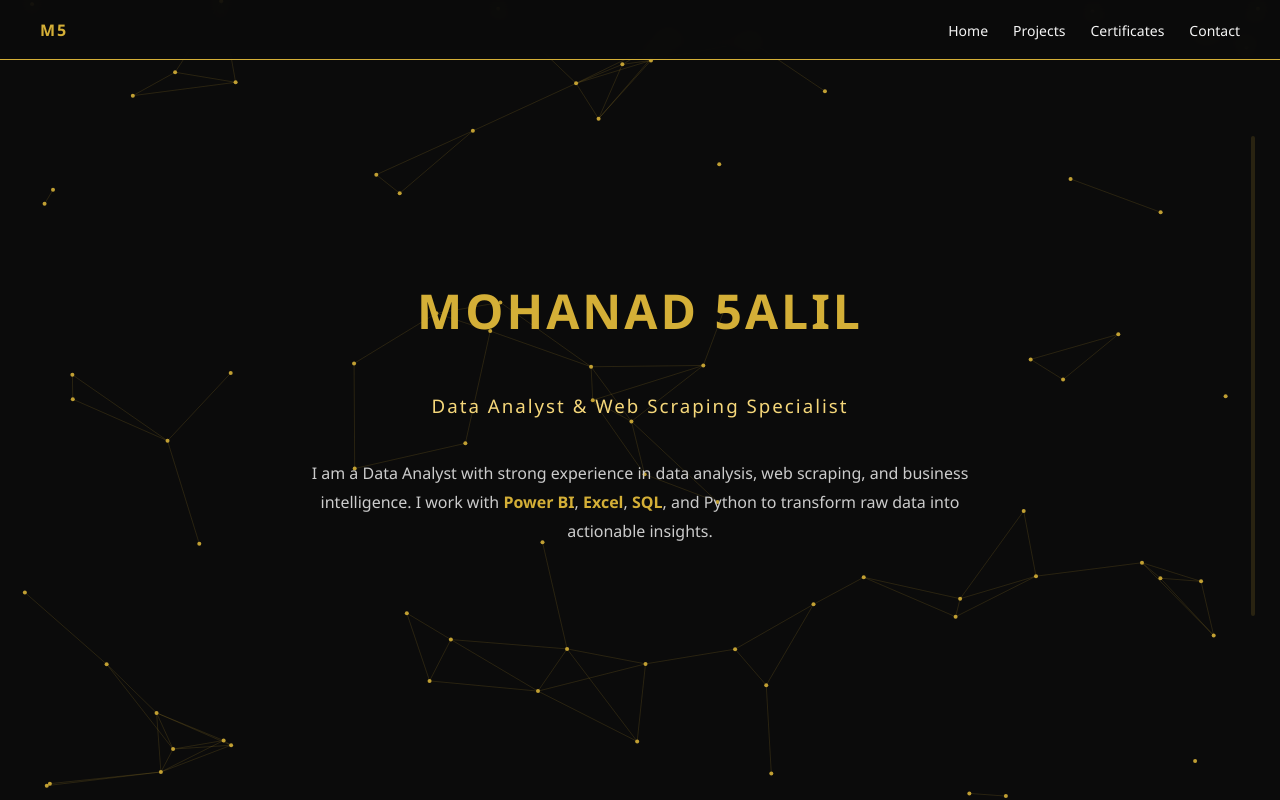
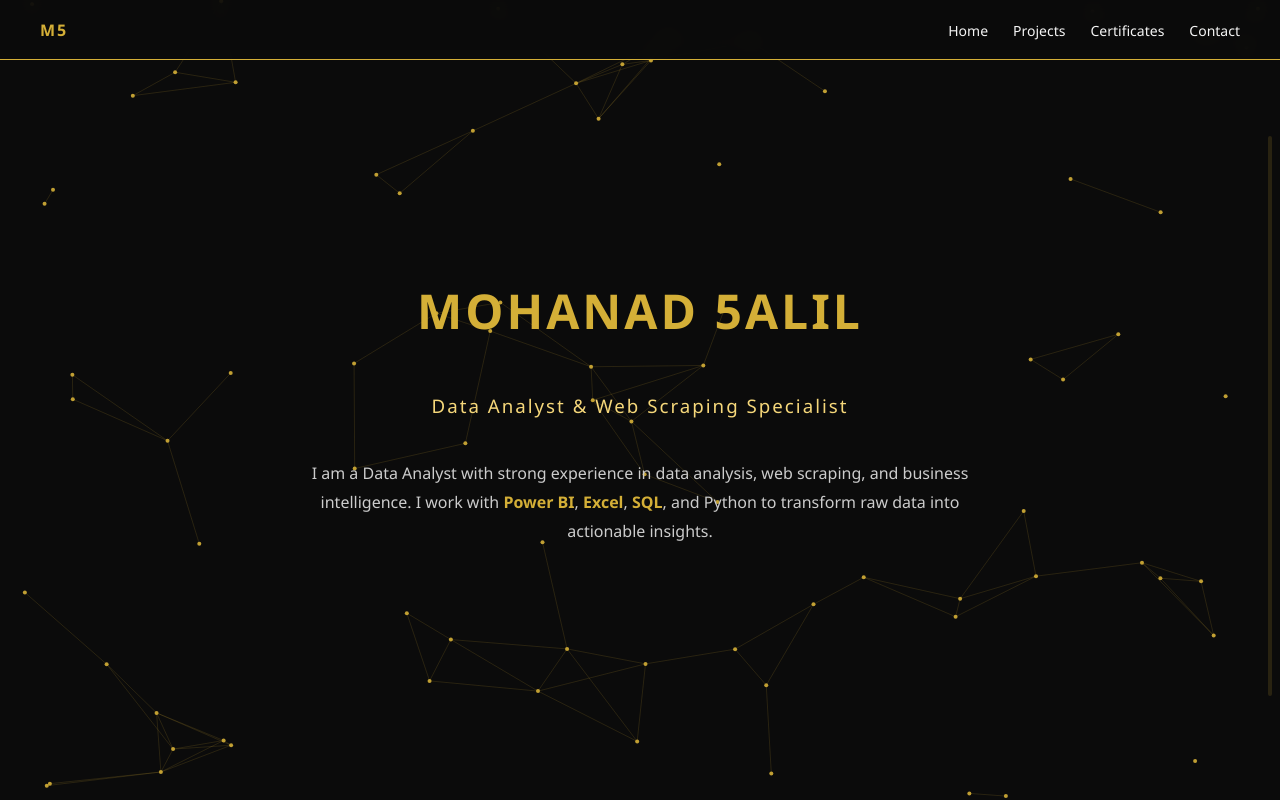
Before and after one commit to 01128567476/MyPortfolio, a plain HTML site: page index.html in a window 1280 px wide. Shown: the top 800 px of the page. Drawn offline with Linux system fonts and the light colour scheme.

Commit message:
Update style.css

```diff
--- a/style.css
+++ b/style.css
@@ -399,9 +399,9 @@ footer {
 .scroll-indicator {
     position: fixed;
     top: 136px;
-    right: 25px;
+    right: 8px;
     width: 4px;
-    height: 60vh;
+    height: 70vh;
     border-radius: 10px;
     background: rgba(212,175,55,0.15);
     z-index: 2000;
```
